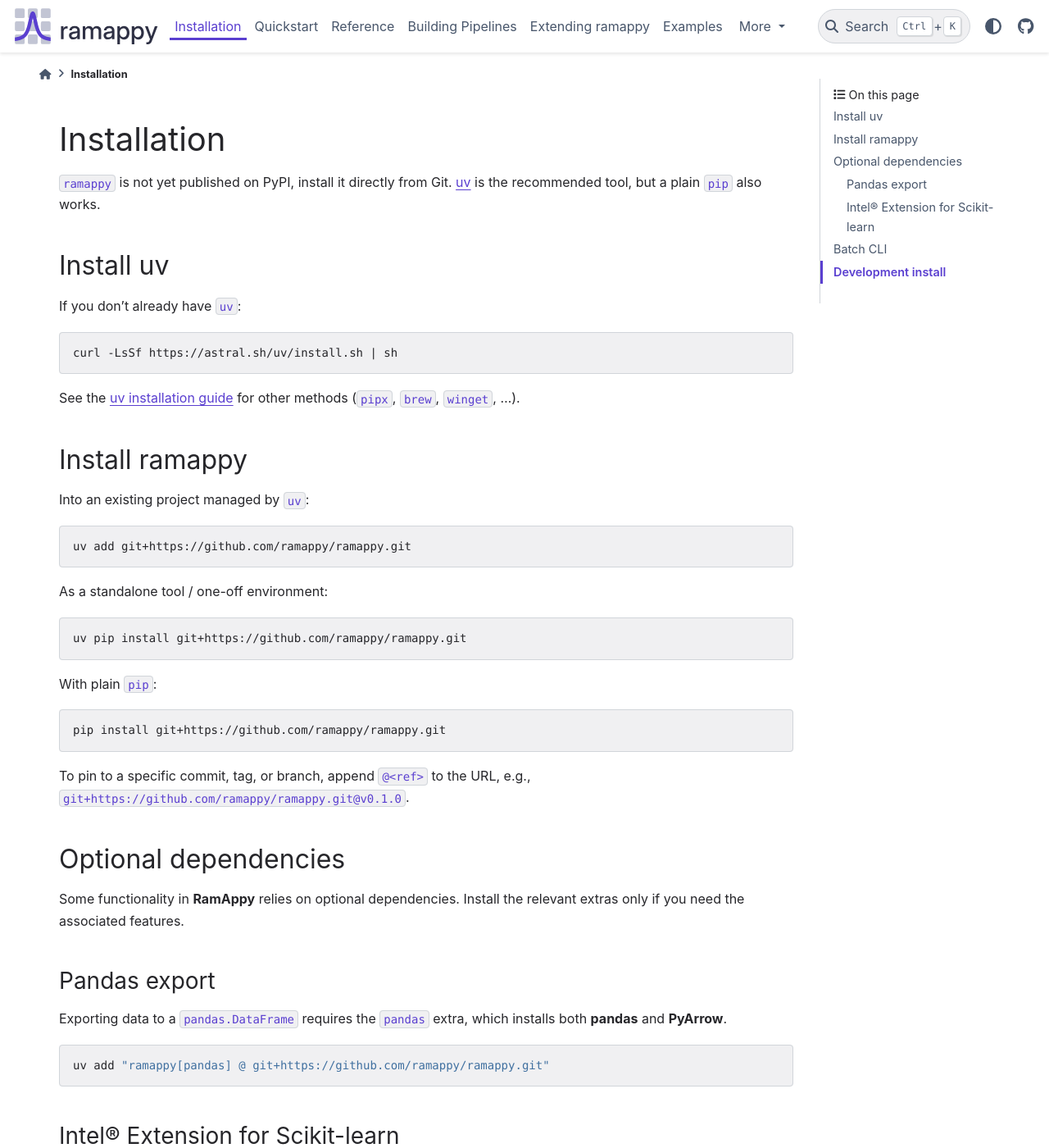
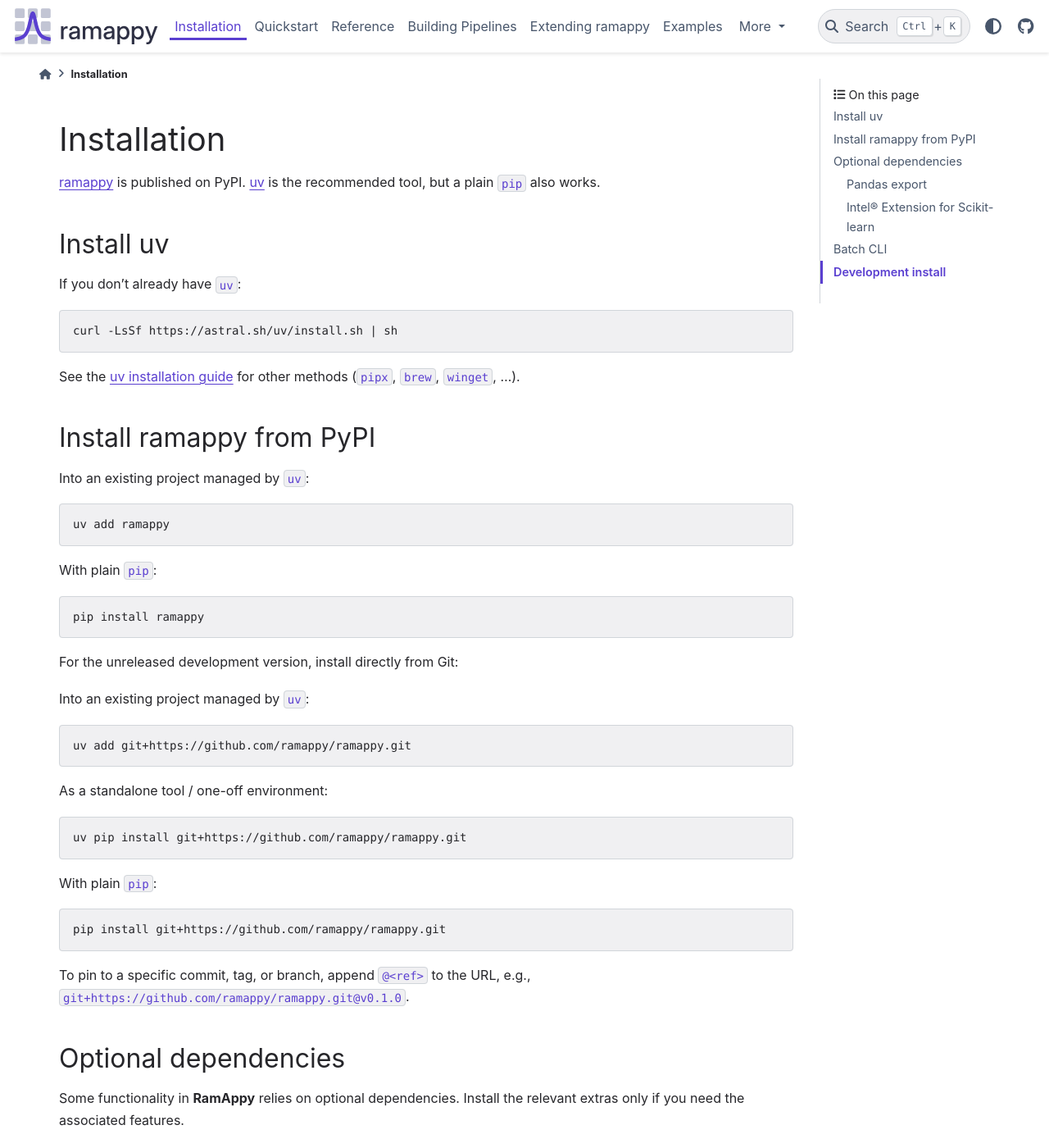
Before and after one commit to ramappy/ramappy, a Sphinx documentation site: the page built from docs/getting-started/installation.md, in a window 1280 px wide and 1400 px high. Shown: the whole window at 82% size. Built offline with Sphinx 7.4.7 and the PyData theme 0.15.4, drawn with Linux system fonts in a browser that asks for light colours; pages that are not in the unit, such as notebooks, are missing from menus.

Commit message:
Publish package to PyPI

````diff
--- a/docs/getting-started/installation.md
+++ b/docs/getting-started/installation.md
@@ -1,6 +1,6 @@
 # Installation
 
-`ramappy` is not yet published on PyPI, install it directly from Git. [uv](https://docs.astral.sh/uv/)
+[ramappy](https://pypi.org/project/ramappy/) is published on PyPI. [uv](https://docs.astral.sh/uv/)
 is the recommended tool, but a plain `pip` also works.
 
 ## Install uv
@@ -14,7 +14,21 @@ curl -LsSf https://astral.sh/uv/install.sh | sh
 See the [uv installation guide](https://docs.astral.sh/uv/getting-started/installation/) for other
 methods (`pipx`, `brew`, `winget`, ...).
 
-## Install ramappy
+## Install ramappy from PyPI
+
+Into an existing project managed by `uv`:
+
+```bash
+uv add ramappy
+```
+
+With plain `pip`:
+
+```bash
+pip install ramappy
+```
+
+For the unreleased development version, install directly from Git:
 
 Into an existing project managed by `uv`:
 
@@ -46,7 +60,7 @@ Some functionality in **RamAppy** relies on optional dependencies. Install the r
 Exporting data to a `pandas.DataFrame` requires the `pandas` extra, which installs both **pandas** and **PyArrow**.
 
 ```bash
-uv add "ramappy[pandas] @ git+https://github.com/ramappy/ramappy.git"
+uv add "ramappy[pandas]"
 ```
 
 ### Intel® Extension for Scikit-learn
````
Also changed, not shown: README.md (+11 -4 lines), 1 other file.
